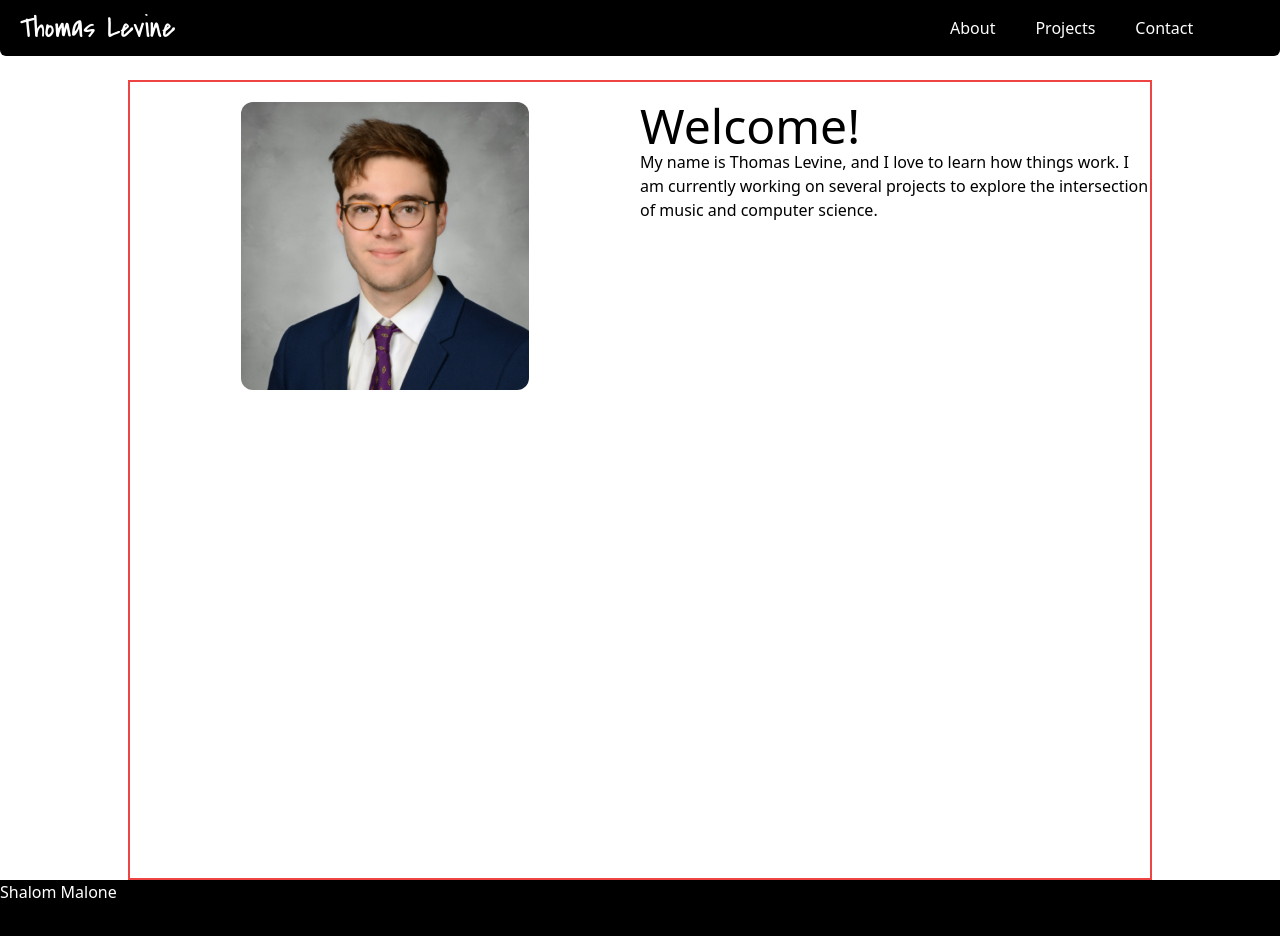
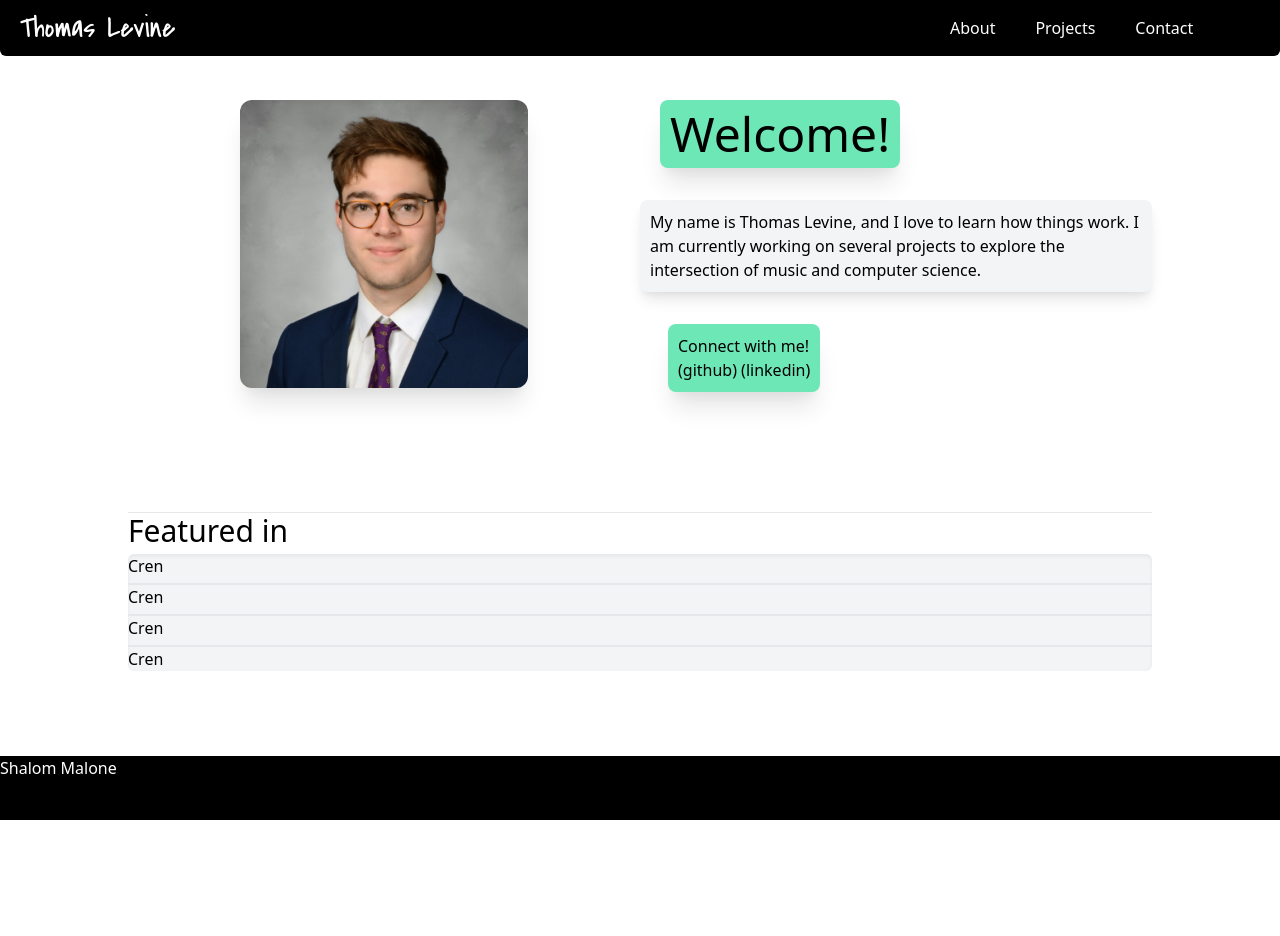
Before and after one commit to thomasl0433/thomas-website, a React (Create React App) app: page / in a window 1280 px wide. Shown: the top 936 px of the page. After the commit the page ends 820 px from the top, so only its background shows below. Built offline with nearby package versions, Linux system fonts and the light colour scheme.

Commit message:
added styling to landing page

```diff
--- /dev/null
+++ b/src/components/Landing.css
@@ -0,0 +1,4 @@
+li {
+    margin-top: 5px;
+    margin-bottom: 5px;
+}
--- a/src/components/Landing.js
+++ b/src/components/Landing.js
@@ -1,27 +1,47 @@
 import React from "react";
 import pic from "../assets/8038_Thomas Levine_VA003FGD D.jpg";
+import './Landing.css';
 
 export const Landing = () => {
   return (
-    <div
-      className="
+    <div className="flex flex-col">
+      <div
+        className="
         z-0
         relative top-20
         w-4/5 mx-auto pt-5
         grid grid-cols-2
-        h-screen
-        border-red-500 border-2
+        h-96
+
         "
-    >
-      <div className="flex justify-center">
-        <img src={pic} alt="headshot" className="rounded-xl w-72 h-72" />
+      >
+        <div className="flex justify-center">
+          <img src={pic} alt="headshot" className="rounded-xl w-72 h-72 shadow-xl" />
+        </div>
+        <div className="space-y-8">
+          <h1 className="shadow-xl text-5xl bg-green-300 rounded-lg w-auto inline-block p-2.5 ml-5">Welcome!</h1>
+          <p className="bg-gray-100 rounded-lg shadow-lg p-2.5">
+            My name is Thomas Levine, and I love to learn how things work. I am
+            currently working on several projects to explore the intersection of
+            music and computer science.
+          </p>
+          <div className="socials bg-green-300 rounded-lg p-2.5 inline-block ml-7 shadow-xl">
+            <h3>Connect with me!</h3>
+            <div className="social-icons">(github) (linkedin)</div>
+          </div>
+        </div>
       </div>
-      <div>
-        <h1 className="text-5xl">Welcome!</h1>
-        <p>My name is Thomas Levine, and I love to learn how things work.
-            I am currently working on several projects to explore the
-            intersection of music and computer science.
-        </p>
+      <div className="w-4/5 mx-auto mt-32">
+          <hr/>
+          <h1 className="text-3xl">Featured in</h1>
+          <div className="shadow-inner rounded-md bg-gray-100">
+            <ul className="divide-y-2 divide-solid">
+                <li>Cren</li>
+                <li>Cren</li>
+                <li>Cren</li>
+                <li>Cren</li>
+            </ul>
+          </div>
       </div>
     </div>
   );
```
